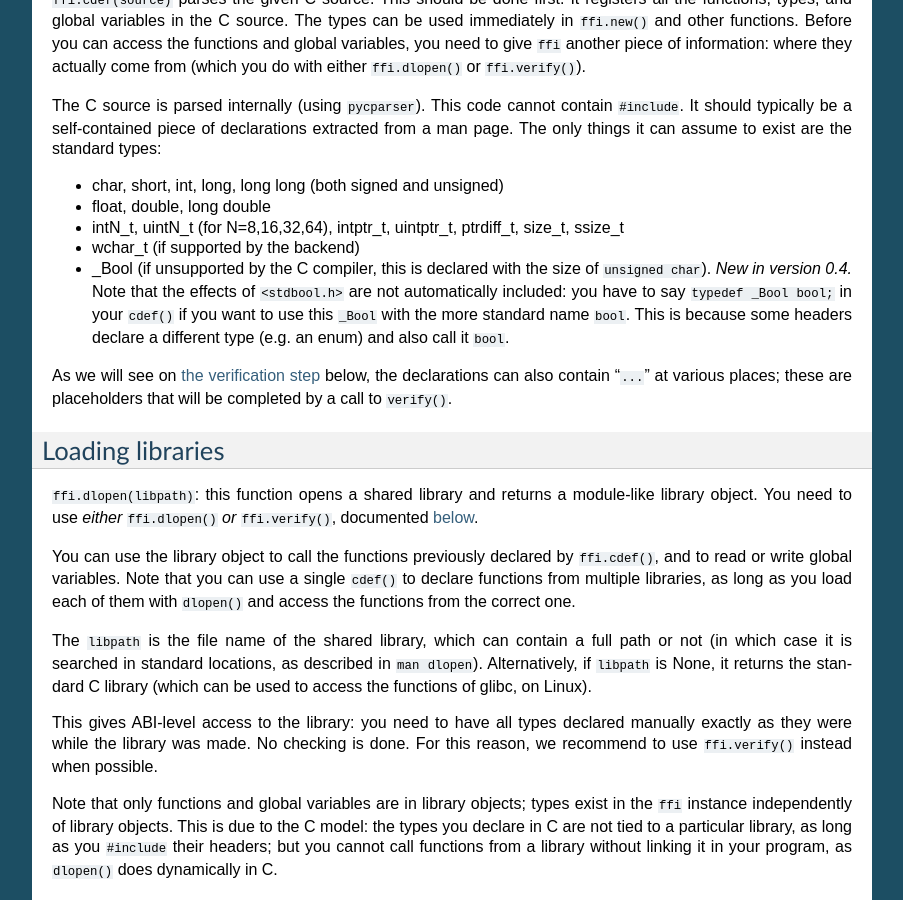
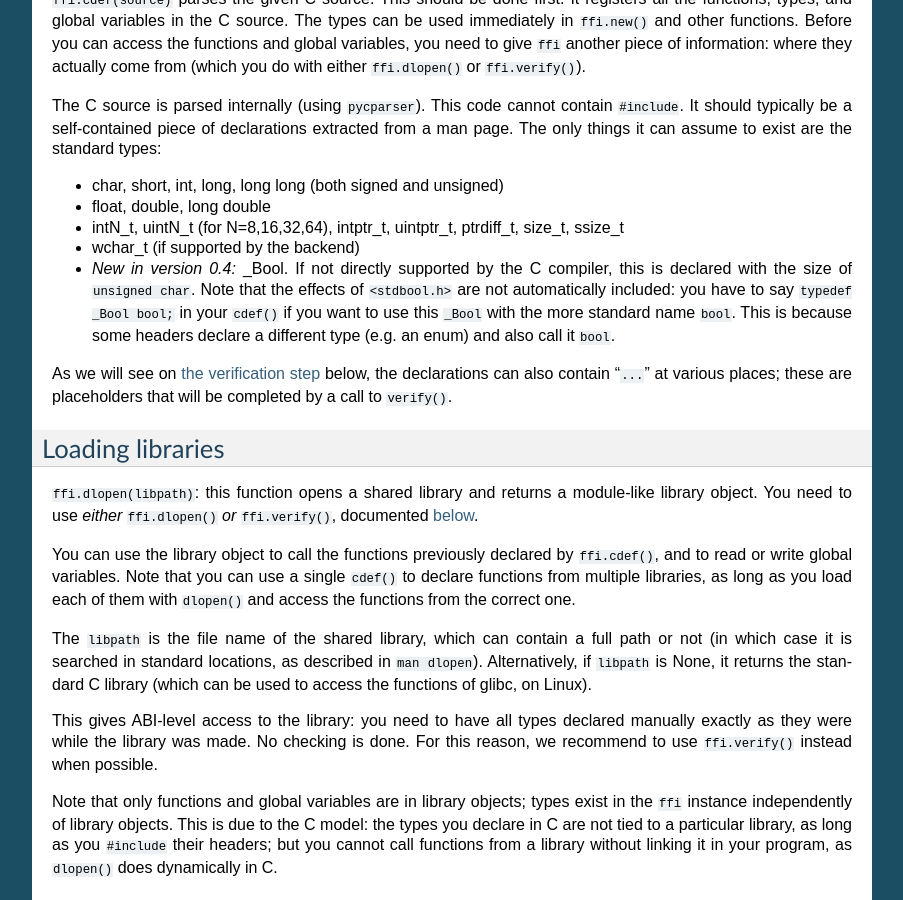
Before and after one commit to tharvik/cffi, a Sphinx documentation site: the page built from doc/source/index.rst, in a window 1280 px wide and 900 px high, scrolled down 4825 px. Shown: the whole window, without its empty margins (198-1101 px from the left). Built offline with Sphinx 7.4.7, drawn with Linux system fonts in a browser that asks for light colours.

Commit message:
Improve sentence

```diff
--- a/doc/source/index.rst
+++ b/doc/source/index.rst
@@ -378,8 +378,8 @@ can assume to exist are the standard types:
 
 * wchar_t (if supported by the backend)
 
-* _Bool (if unsupported by the C compiler, this is declared with the
-  size of ``unsigned char``).  *New in version 0.4.*  Note that the
+* *New in version 0.4:* _Bool.  If not directly supported by the C compiler,
+  this is declared with the size of ``unsigned char``.  Note that the
   effects of ``<stdbool.h>`` are not automatically included: you have
   to say ``typedef _Bool bool;`` in your ``cdef()`` if you want to
   use this ``_Bool`` with the more standard name ``bool``.  This is because
```
